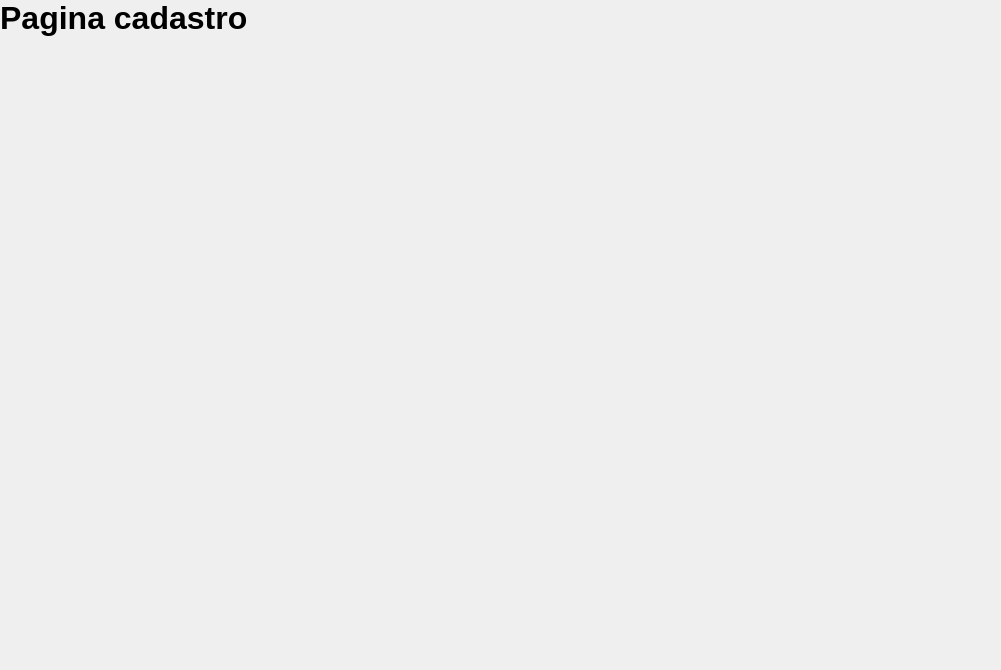
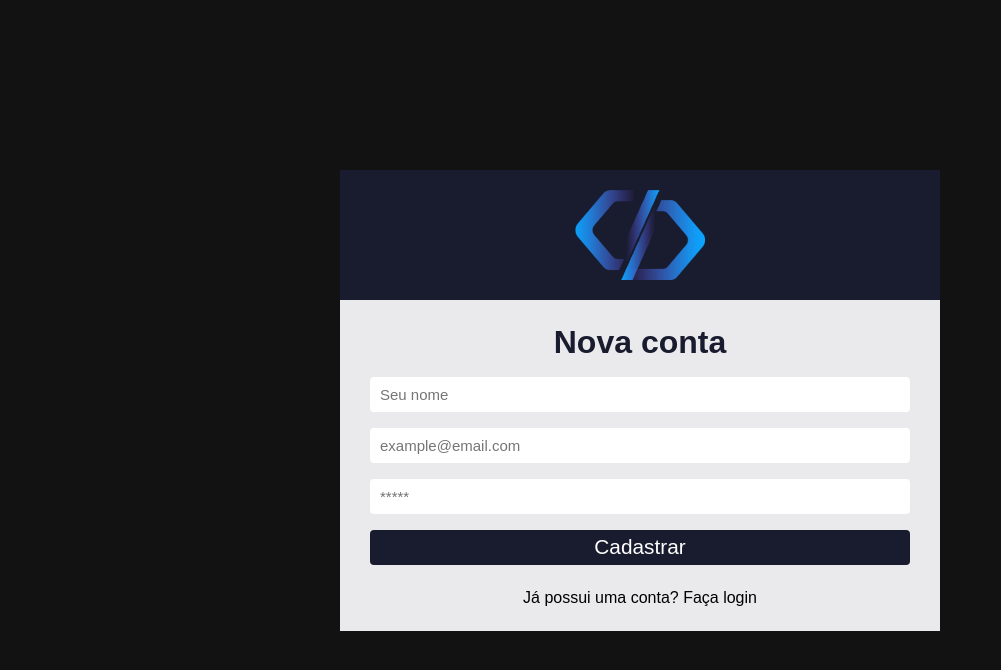
Before and after one commit to thiagoalmeida1905/called-system, a React (Create React App) app: page /register in a window 1280 px wide. Shown: the top 670 px of the page, without its empty margins (0-1001 px from the left). Built offline with nearby package versions, Linux system fonts and the light colour scheme.

Commit message:
style: estilo da page de cadastro

```diff
--- /dev/null
+++ b/src/pages/Dashboard/index.js
@@ -0,0 +1,7 @@
+export default function Dashboard () {
+    return (
+        <div>
+            <h1>Pagina Dashboard</h1>
+        </div>
+    )
+}
--- a/src/pages/SignUp/index.js
+++ b/src/pages/SignUp/index.js
@@ -1,7 +1,49 @@
+import { useState } from 'react';
+import '../SignIn/signin.css';
+import logo from '../../assets/logo.png';
+import { Link } from 'react-router-dom';
+
 export default function SignUp() {
+
+    const [name, setName] = useState('');
+    const [email, setEmail] = useState('');
+    const [password, setPassword] = useState('');
+
     return(
-        <div>
-            <h1>Pagina cadastro</h1>
+        <div className='container-center'>
+            <div className="login">
+                <div className="login-area">
+                    <img src={logo} alt="Logo do sistema de chamados" />
+                </div>
+
+                <form>
+                    <h1>Nova conta</h1>
+                    <input
+                        type="text"
+                        placeholder='Seu nome'
+                        value={name}
+                        onChange={ e => setName(e.target.value)}
+                    />
+                    <input
+                        type="text"
+                        placeholder='example@email.com'
+                        value={email}
+                        onChange={ e => setEmail(e.target.value)}
+                    />
+                    <input
+                        type="password"
+                        placeholder='*****'
+                        value={password}
+                        onChange={ e => setPassword(e.target.value)}
+                    />
+
+                    <button type="submit"> Cadastrar </button>
+                </form>
+
+                <Link to={'/'}>Já possui uma conta? Faça login</Link>
+
+
+            </div>
         </div>
     )
 }
--- a/src/routes/index.js
+++ b/src/routes/index.js
@@ -2,12 +2,14 @@
 
 import SignIn from "../pages/SignIn";
 import SignUp from "../pages/SignUp";
+import Dashboard from "../pages/Dashboard";
 
 function RoutesApp (){
     return (
         <Routes>
             <Route path="/" element={ <SignIn/> }/>
             <Route path="/register" element={ <SignUp/> }/>
+            <Route path="/dashboard" element={ <Dashboard/> }/>
         </Routes>
     )
 }
```
